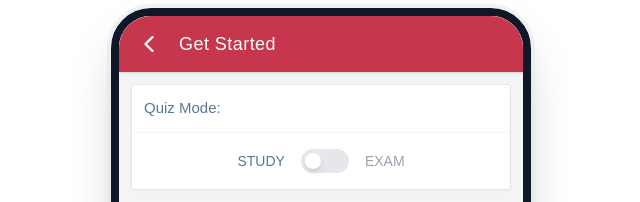
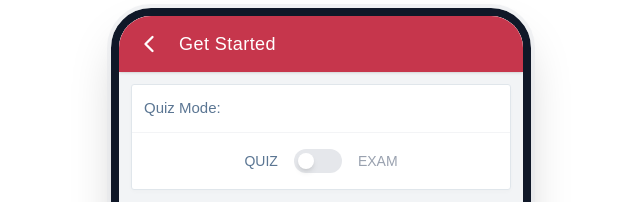
Before and after one commit to kaushalwork0/TestZapp-NCLEX-BCBA, a Next.js app: page /quiz-create in a window 1280 px wide. Shown: the top 202 px of the page, without its empty margins (319-959 px from the left). Built offline with nearby package versions, Linux system fonts and the light colour scheme.

Commit message:
feat: add quiz, stats, and quiz-creation page components

```diff
--- a/src/app/quiz-create/page.tsx
+++ b/src/app/quiz-create/page.tsx
@@ -6,7 +6,7 @@ import { useRouter } from "next/navigation";
 
 export default function QuizCreatePage() {
   const router = useRouter();
-  const [quizMode, setQuizMode] = useState<"STUDY" | "EXAM">("STUDY");
+  const [quizMode, setQuizMode] = useState<"QUIZ" | "EXAM">("QUIZ");
 
   // Study Mode State
   const [answerMode, setAnswerMode] = useState<"AS_I_GO" | "AT_END">("AS_I_GO");
@@ -15,10 +15,10 @@ export default function QuizCreatePage() {
   const [timeLimit, setTimeLimit] = useState(5);
 
   const handleQuizModeToggle = () => {
-    if (quizMode === "STUDY") {
+    if (quizMode === "QUIZ") {
       setQuizMode("EXAM");
     } else {
-      setQuizMode("STUDY");
+      setQuizMode("QUIZ");
     }
   };
 
@@ -41,8 +41,8 @@ export default function QuizCreatePage() {
             <h3 className="text-[15px] font-medium text-secondary">Quiz Mode:</h3>
           </div>
           <div className="p-4 flex items-center justify-center gap-4">
-            <span className={`text-sm font-medium ${quizMode === "STUDY" ? "text-secondary" : "text-gray-400"}`}>
-              STUDY
+            <span className={`text-sm font-medium ${quizMode === "QUIZ" ? "text-secondary" : "text-gray-400"}`}>
+              QUIZ
             </span>
 
             <div
@@ -64,7 +64,7 @@ export default function QuizCreatePage() {
             <h3 className="text-[15px] font-medium text-secondary">Answer Mode:</h3>
           </div>
           <div className="p-4 flex flex-col gap-3">
-            {quizMode === "STUDY" && (
+            {quizMode === "QUIZ" && (
               <label className="flex items-center gap-3 cursor-pointer">
                 <div className="relative flex items-center justify-center w-5 h-5">
                   <input type="radio" name="answerMode" className="opacity-0 absolute" checked={answerMode === "AS_I_GO"} onChange={() => setAnswerMode("AS_I_GO")} />
@@ -77,7 +77,7 @@ export default function QuizCreatePage() {
             )}
             <label className="flex items-center gap-3 cursor-pointer">
               <div className="relative flex items-center justify-center w-5 h-5">
-                <input type="radio" name="answerMode" className="opacity-0 absolute" checked={quizMode === "EXAM" || answerMode === "AT_END"} onChange={() => quizMode === "STUDY" && setAnswerMode("AT_END")} />
+                <input type="radio" name="answerMode" className="opacity-0 absolute" checked={quizMode === "EXAM" || answerMode === "AT_END"} onChange={() => quizMode === "QUIZ" && setAnswerMode("AT_END")} />
                 <div className={`w-5 h-5 rounded-full border-2 flex items-center justify-center ${quizMode === "EXAM" || answerMode === "AT_END" ? "border-secondary" : "border-gray-300"}`}>
                   {(quizMode === "EXAM" || answerMode === "AT_END") && <div className="w-2.5 h-2.5 rounded-full bg-secondary" />}
                 </div>
@@ -128,7 +128,7 @@ export default function QuizCreatePage() {
         </div>
 
         {/* Bottom Card depending on mode */}
-        {quizMode === "STUDY" ? (
+        {quizMode === "QUIZ" ? (
           <div className="bg-white border border-border-subtle shadow-[0_2px_4px_rgba(0,0,0,0.02)] rounded-[3px]">
             <div className="p-3 border-b border-gray-100">
               <h3 className="text-[15px] font-medium text-secondary">Number of Questions</h3>
--- a/src/app/quiz/page.tsx
+++ b/src/app/quiz/page.tsx
@@ -11,7 +11,7 @@ export default function QuizDashboardPage() {
     {
       id: 1,
       name: 'Jul-09-2026 19:27:32',
-      mode: 'Study mode',
+      mode: 'Quiz mode',
       questions: 65,
     },
     {
@@ -36,7 +36,7 @@ export default function QuizDashboardPage() {
     {
       id: 2,
       name: 'Jul-07-2026 14:30:22',
-      mode: 'Study mode',
+      mode: 'Quiz mode',
       questions: 50,
       score: 100,
       incorrect: 0,
--- a/src/app/stats/page.tsx
+++ b/src/app/stats/page.tsx
@@ -102,11 +102,11 @@ export default function StatsPage() {
   };
 
   const practiceStats = [
-    { label: "Correct on 1st Attempt", count: 120, total: 3089, color: "bg-green-500" },
-    { label: "Correct After Multiple Attempts", count: 45, total: 3089, color: "bg-orange-400" },
-    { label: "Incorrect Responses", count: 85, total: 3089, color: "bg-red-500" },
-    { label: "Skipped Questions", count: 15, total: 3089, color: "bg-slate-400" },
-    { label: "Unattempted Questions", count: 2824, total: 3089, color: "bg-blue-500" },
+    { label: "Correct", count: 120, total: 3089, color: "bg-green-500" },
+    { label: "Multiple Attempts", count: 45, total: 3089, color: "bg-orange-400" },
+    { label: "Incorrect", count: 85, total: 3089, color: "bg-red-500" },
+    { label: "Skipped", count: 15, total: 3089, color: "bg-slate-400" },
+    { label: "Unattempted", count: 2824, total: 3089, color: "bg-blue-500" },
   ];
 
   const submittedMockExams = [
```
